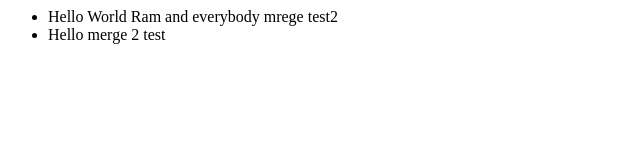
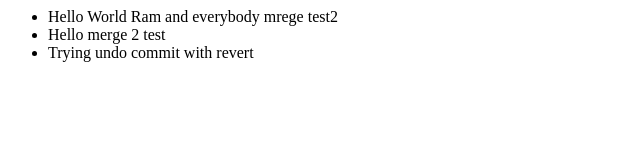
Before and after one commit to SupriyaGaikwad/newGitTest1, a plain HTML site: page index0.html in a window 1280 px wide. Shown: the whole page, without its empty margins (0-640 px from the left). Drawn offline with Linux system fonts and the light colour scheme.

Commit message:
trying revert for undo commit

```diff
--- a/index0.html
+++ b/index0.html
@@ -5,6 +5,7 @@
 
 		<li>Hello World Ram and everybody mrege test2</li>
 		<li>Hello merge 2 test</li>
+		<li>Trying undo commit with revert</li>
 
 
 
```
